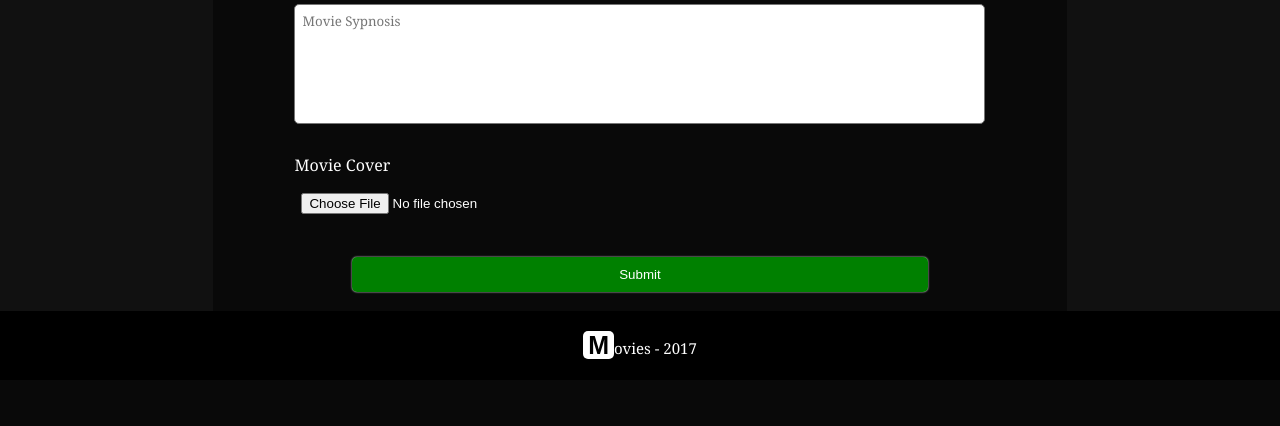
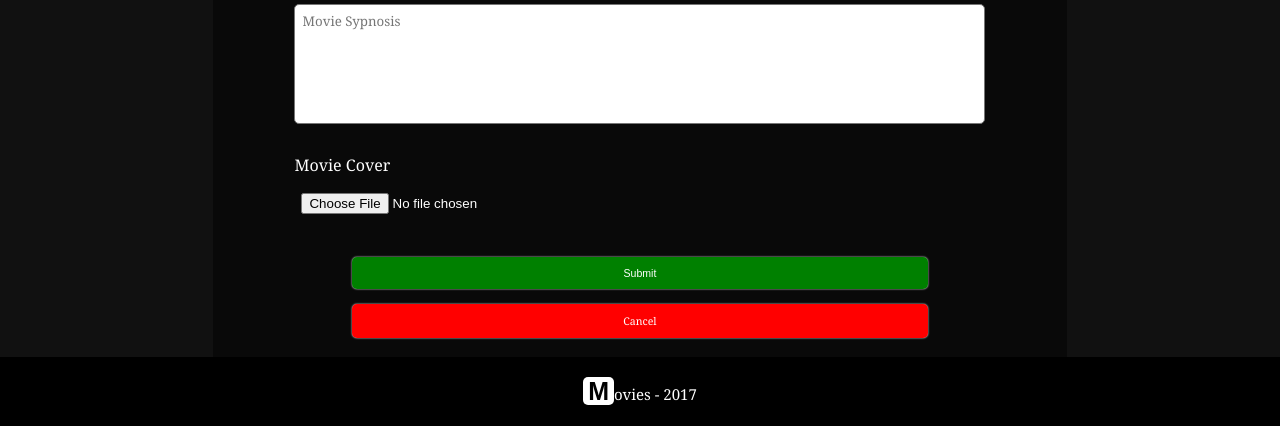
Before and after one commit to sarere/movies, a PHP site: page /add-movie.php in a window 1280 px wide. Shown: the part 699-1125 px from the top of the page. Before the commit the page ends 1058 px from the top, so only its background shows below. Run offline with PHP 8.4, Linux system fonts and the light colour scheme; data comes from the database, SQL or seed files in the repository.

Commit message:
Add cancel button on edit and add movie

```diff
--- a/add-movie.php
+++ b/add-movie.php
@@ -104,6 +104,7 @@ if (isset($_POST['submit'])) {
 				</form>
 				<div class="field">
 					<button name="submit" value="submit" form="formtambah" class="button col-12 hd field">Submit</button>
+					<a href="index.php" class="button col-12 submit cam field">Cancel</a>
 				</div>
 			<footer>
 				<span class="logo-small">M</span>ovies - 2017
--- a/css/style.css
+++ b/css/style.css
@@ -196,8 +196,8 @@ footer {
 	background-color: green;
 }
 
-
 .button {
+	font-size: 0.825vw;
 	background-color: transparent;
 	box-shadow: 0px 0px 2px #fff;
 	border-radius: 5px;
@@ -386,3 +386,7 @@ footer {
 .cam {
 	background-color: red;
 }
+
+.submit {
+	margin-top:15px;
+}
--- a/edit-movie.php
+++ b/edit-movie.php
@@ -129,6 +129,7 @@ $data = mysqli_fetch_assoc($result);
 				</form>
 				<div class="field">
 					<button name="submit" value="submit" form="formtambah" class="button col-12 hd field">Submit</button>
+					<a href="index.php" class="button col-12 submit cam field">Cancel</a>
 				</div>
 			<footer>
 				<span class="logo-small">M</span>ovies - 2017
```
